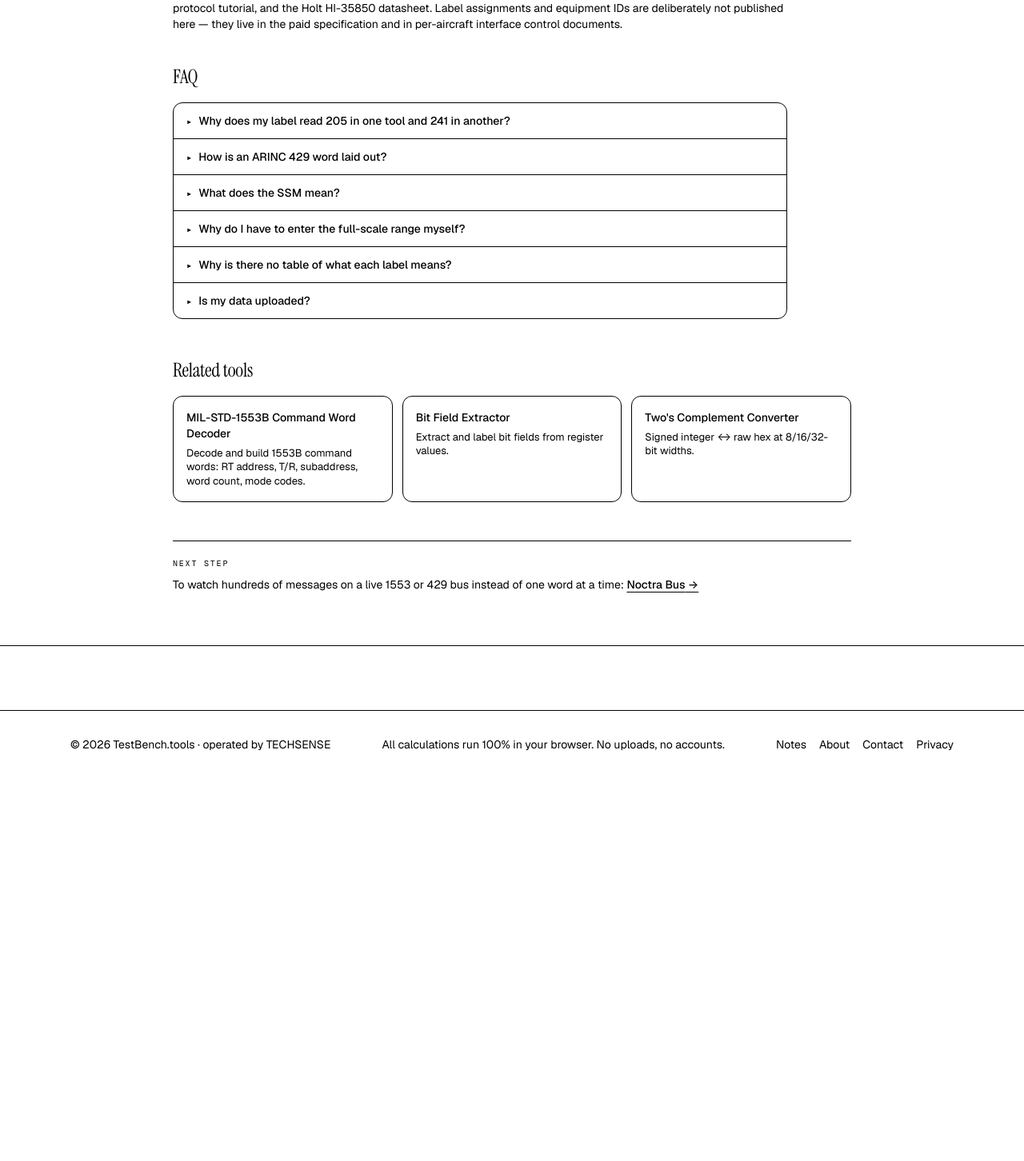
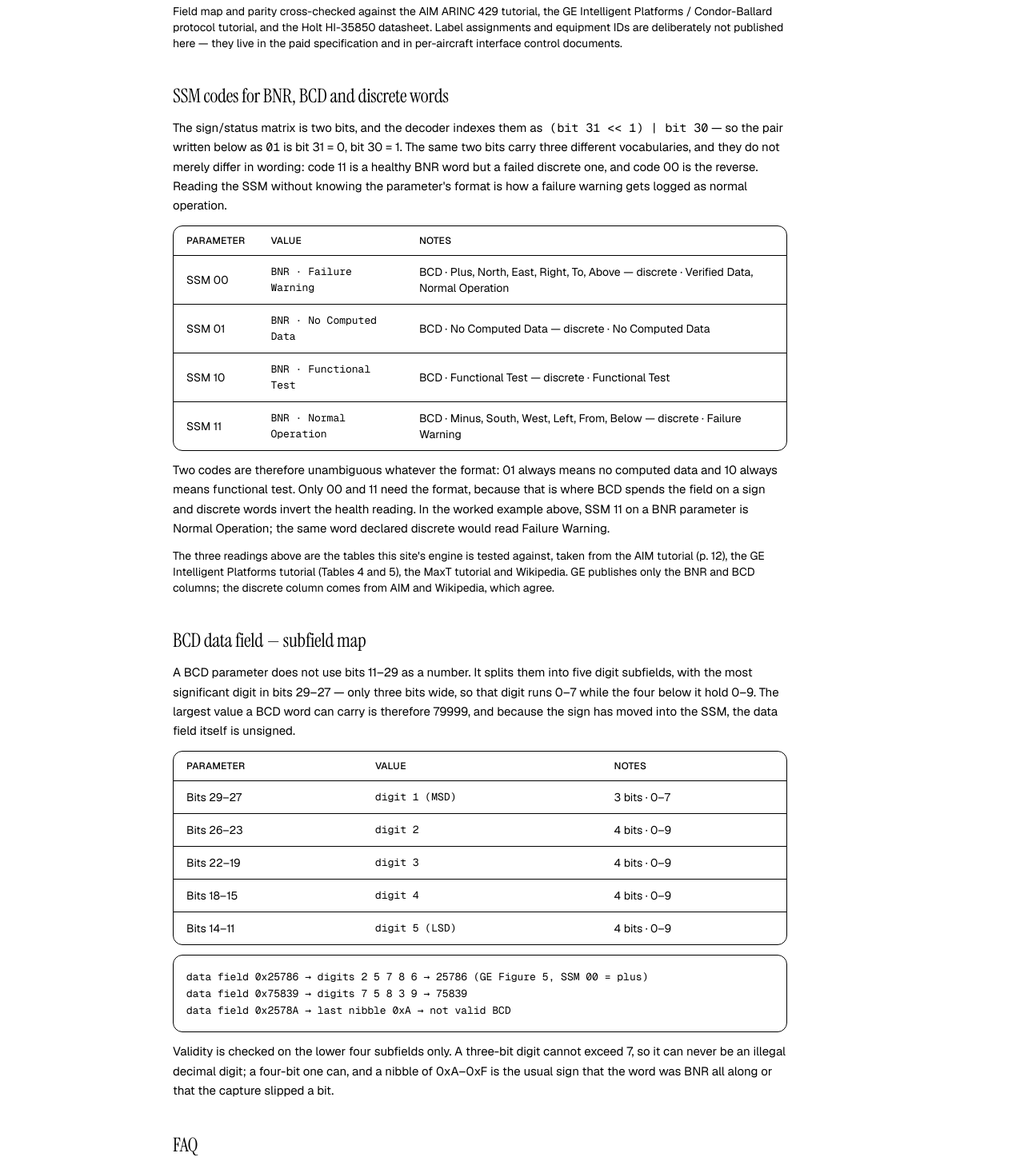
Before and after one commit to Kim-Hakseong/testbench-tools, a Next.js app in the folder apps/web/: page /tools/arinc-429-decoder in a window 1280 px wide. Shown: the part 1998-3450 px from the top of the page at 80% size. Before the commit the page ends 2971 px from the top, so only its background shows below. Built offline with nearby package versions, Linux system fonts and the light colour scheme.

Commit message:
autopilot: weekly T1 content/SEO pass

```diff
--- a/apps/web/app/(en)/tools/arinc-429-decoder/page.tsx
+++ b/apps/web/app/(en)/tools/arinc-429-decoder/page.tsx
@@ -9,7 +9,7 @@ export const metadata: Metadata = {
   alternates: { canonical: "/tools/arinc-429-decoder/" },
   title: "ARINC 429 Word Decoder — label, SDI, SSM, BNR/BCD, parity",
   description:
-    "Free ARINC 429 word decoder: octal label with both bit-order readings, SDI, SSM, BNR and BCD data and an odd-parity check. 100% in your browser.",
+    "Free ARINC 429 word decoder: octal label with both bit-order readings, SDI, SSM, BNR and BCD data and an odd-parity check, plus the SSM code table for BNR, BCD and discrete words and the BCD subfield map. 100% in your browser.",
   openGraph: { url: "/tools/arinc-429-decoder/",
     images: ["/og/arinc-429-decoder.png"], siteName: "TestBench.tools",
     title: "ARINC 429 Word Decoder",
@@ -29,7 +29,15 @@ const FAQS: FaqItem[] = [
   },
   {
     q: "What does the SSM mean?",
-    a: "It depends on the data format, which is why there is no single table. For BNR it reports failure warning, no computed data, functional test or normal operation; for BCD it carries sign and direction (plus/north/east versus minus/south/west) alongside the same failure states; discrete words use their own reading. Tell the tool which format your parameter uses and it shows that one, otherwise it shows the alternatives rather than guessing.",
+    a: "It depends on the data format, which is why no single format-independent table exists. For BNR it reports failure warning, no computed data, functional test or normal operation; for BCD it carries sign and direction (plus/north/east versus minus/south/west) alongside the same failure states; discrete words use their own reading. Tell the tool which format your parameter uses and it shows that one, otherwise it shows the alternatives rather than guessing. All four codes under all three readings are tabulated on this page.",
+  },
+  {
+    q: "What does SSM 11 mean on an ARINC 429 word?",
+    a: "Nothing, until you know the data format — and the three readings of 11 disagree about whether the word is good. On a BNR parameter it is Normal Operation; on a BCD parameter it is the negative sign (Minus, South, West, Left, From, Below); on a discrete word it is Failure Warning. Code 00 inverts the same trap: Failure Warning for BNR, the positive sign for BCD, Verified Data for discrete. Only codes 01 (No Computed Data) and 10 (Functional Test) read the same in all three.",
+  },
+  {
+    q: "How does a BCD data field differ from a BNR one?",
+    a: "Both occupy the same bits, but they are read differently. BNR treats bits 11-29 as one signed two's-complement number with bit 29 as the sign, so its meaning needs a full-scale range to become units. BCD splits the same span into five digit subfields — bits 29-27 (3 bits, 0-7), then 26-23, 22-19, 18-15 and 14-11 (4 bits, 0-9) — so the largest BCD value is 79999 and the sign lives in the SSM instead of the data field. A nibble above 9 in any of the lower four subfields means the word is not valid BCD; the 3-bit top digit cannot overflow that way.",
   },
   {
     q: "Why do I have to enter the full-scale range myself?",
@@ -59,7 +67,9 @@ export default function Page() {
           published sources disagree — plus the SDI, the SSM read for your data
           format, the BNR and BCD views of the data field, and an odd-parity
           check on bit 32. Reference: <code>0xE00640A1</code> decodes field by
-          field with valid parity.
+          field with valid parity. Below the tool, the SSM table lists all four
+          codes under the BNR, BCD and discrete readings, and the BCD subfield
+          map shows which bits hold which digit.
         </AnswerBox>
 
         <Section title="How it works">
@@ -122,6 +132,76 @@ export default function Page() {
           </p>
         </Section>
 
+        <Section title="SSM codes for BNR, BCD and discrete words">
+          <p>
+            The sign/status matrix is two bits, and the decoder indexes them as
+            <code> (bit 31 &lt;&lt; 1) | bit 30</code> — so the pair written
+            below as <code>01</code> is bit 31 = 0, bit 30 = 1. The same two
+            bits carry three different vocabularies, and they do not merely
+            differ in wording: code 11 is a healthy BNR word but a failed
+            discrete one, and code 00 is the reverse. Reading the SSM without
+            knowing the parameter&apos;s format is how a failure warning gets
+            logged as normal operation.
+          </p>
+          <ParamsTable
+            rows={[
+              { name: "SSM 00", value: "BNR · Failure Warning", note: "BCD · Plus, North, East, Right, To, Above — discrete · Verified Data, Normal Operation" },
+              { name: "SSM 01", value: "BNR · No Computed Data", note: "BCD · No Computed Data — discrete · No Computed Data" },
+              { name: "SSM 10", value: "BNR · Functional Test", note: "BCD · Functional Test — discrete · Functional Test" },
+              { name: "SSM 11", value: "BNR · Normal Operation", note: "BCD · Minus, South, West, Left, From, Below — discrete · Failure Warning" },
+            ]}
+          />
+          <p className="mt-3">
+            Two codes are therefore unambiguous whatever the format: 01 always
+            means no computed data and 10 always means functional test. Only 00
+            and 11 need the format, because that is where BCD spends the field
+            on a sign and discrete words invert the health reading. In the
+            worked example above, SSM 11 on a BNR parameter is Normal
+            Operation; the same word declared discrete would read Failure
+            Warning.
+          </p>
+          <p className="mt-3 text-sm text-mute">
+            The three readings above are the tables this site&apos;s engine is
+            tested against, taken from the AIM tutorial (p. 12), the GE
+            Intelligent Platforms tutorial (Tables 4 and 5), the MaxT
+            tutorial and Wikipedia. GE publishes only the BNR and BCD columns;
+            the discrete column comes from AIM and Wikipedia, which agree.
+          </p>
+        </Section>
+
+        <Section title="BCD data field — subfield map">
+          <p>
+            A BCD parameter does not use bits 11–29 as a number. It splits them
+            into five digit subfields, with the most significant digit in bits
+            29–27 — only three bits wide, so that digit runs 0–7 while the four
+            below it hold 0–9. The largest value a BCD word can carry is
+            therefore 79999, and because the sign has moved into the SSM, the
+            data field itself is unsigned.
+          </p>
+          <ParamsTable
+            rows={[
+              { name: "Bits 29–27", value: "digit 1 (MSD)", note: "3 bits · 0–7" },
+              { name: "Bits 26–23", value: "digit 2", note: "4 bits · 0–9" },
+              { name: "Bits 22–19", value: "digit 3", note: "4 bits · 0–9" },
+              { name: "Bits 18–15", value: "digit 4", note: "4 bits · 0–9" },
+              { name: "Bits 14–11", value: "digit 5 (LSD)", note: "4 bits · 0–9" },
+            ]}
+          />
+          <DataWell>
+            data field 0x25786 → digits 2 5 7 8 6 → <span className="text-ok">25786</span> (GE Figure 5, SSM 00 = plus)
+            <br />
+            data field 0x75839 → digits 7 5 8 3 9 → <span className="text-ok">75839</span>
+            <br />
+            data field 0x2578A → last nibble 0xA → <span className="text-err">not valid BCD</span>
+          </DataWell>
+          <p className="mt-3">
+            Validity is checked on the lower four subfields only. A three-bit
+            digit cannot exceed 7, so it can never be an illegal decimal digit;
+            a four-bit one can, and a nibble of 0xA–0xF is the usual sign that
+            the word was BNR all along or that the capture slipped a bit.
+          </p>
+        </Section>
+
         <Faq items={FAQS} />
         <RelatedTools slugs={["mil-1553-command-word", "bit-field-extractor", "twos-complement"]} />
       </ToolShell>
--- a/apps/web/content/tools-meta.ts
+++ b/apps/web/content/tools-meta.ts
@@ -117,7 +117,7 @@ export const TOOLS: ToolMeta[] = [
   { slug: "mil-1553-status-word", name: "MIL-STD-1553B Status Word Decoder", description: "Decode 1553B status words: RT address and every status flag bit.", category: "avionics-databus", p0: false, locale: "en", status: "live", tags: ["1553", "milstd1553", "avionics", "status word", "military bus"] },
   { slug: "mil-1553-mode-codes", name: "MIL-STD-1553B Mode Code Reference", description: "Look up 1553B mode codes by T/R bit and code, with data-word rules.", category: "avionics-databus", p0: false, locale: "en", status: "live", tags: ["1553", "milstd1553", "avionics", "mode code", "reference"] },
   { slug: "mil-1553-message-decoder", name: "MIL-STD-1553B Message Decoder", description: "Lay out a full 1553B transaction: command, data words and status, with parity checks.", category: "avionics-databus", p0: false, locale: "en", status: "live", tags: ["1553", "milstd1553", "avionics", "message", "transaction"] },
-  { slug: "arinc-429-decoder", name: "ARINC 429 Word Decoder", description: "Decode a 429 word: octal label, SDI, SSM, BNR/BCD and odd parity.", category: "avionics-databus", p0: true, locale: "en", status: "live", tags: ["arinc429", "arinc", "avionics", "label", "bnr", "bcd", "decoder"] },
+  { slug: "arinc-429-decoder", name: "ARINC 429 Word Decoder", description: "Decode a 429 word: octal label, SDI, SSM, BNR/BCD and odd parity.", category: "avionics-databus", p0: true, locale: "en", status: "live", tags: ["arinc429", "arinc", "avionics", "label", "bnr", "bcd", "ssm", "decoder"] },
   { slug: "arinc-429-builder", name: "ARINC 429 Word Builder", description: "Build a 429 word from label, SDI, SSM and data — parity computed.", category: "avionics-databus", p0: false, locale: "en", status: "live", tags: ["arinc429", "arinc", "avionics", "builder", "encoder", "label"] },
 
   // 8) File Tools
```
